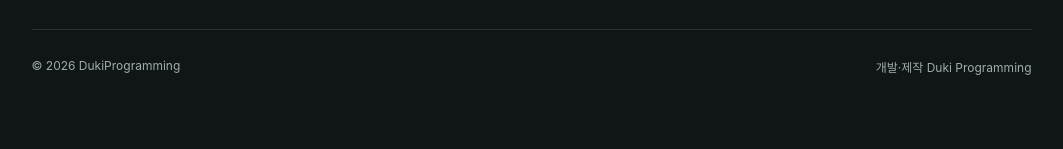
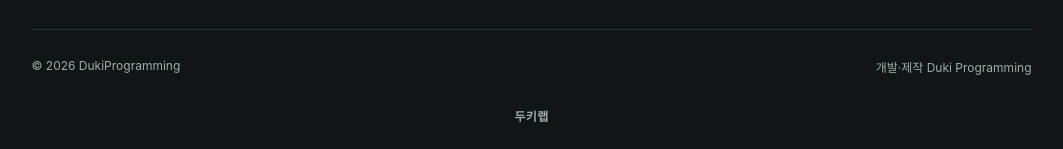
Before and after one commit to Duki-Programming/duki-programming.github.io, a Jekyll site: the page built from index.html, in a window 1280 px wide. Shown: the part 1010-1159 px from the top of the page, without its empty margins (101-1164 px from the left). Built offline with Jekyll 4.4.1, drawn with Linux system fonts in a browser that asks for light colours; some web fonts are replaced; before the commit the page ends 1117 px from its top, so only the background shows below that.

Commit message:
Add localized Duki Lab business attribution at the bottom of every page

```diff
--- /dev/null
+++ b/_includes/business-footer.html
@@ -0,0 +1 @@
+<div class="business-footer" lang="{% if page.lang == 'en' %}en{% else %}ko{% endif %}">{% if page.lang == 'en' %}Duki Lab{% else %}두키랩{% endif %}</div>
--- a/_layouts/catalog.html
+++ b/_layouts/catalog.html
@@ -22,6 +22,7 @@
   <script defer src="{{ '/assets/js/program-banners.js' | relative_url }}"></script>
   <link rel="stylesheet" href="{{ '/assets/css/program-stats.css' | relative_url }}?v={{ site.time | date: '%s' }}">
   {% include program-stats-script.html %}
+  <link rel="stylesheet" href="{{ '/assets/css/business-footer.css' | relative_url }}">
   {% include advertising-head.html %}
 </head>
 <body>
@@ -34,5 +35,6 @@
     <span>© {{ site.time | date: '%Y' }} DukiProgramming</span>
     <span>{{ copy.creator | escape }} Duki Programming</span>
   </footer>
+  {% include business-footer.html %}
 </body>
 </html>
--- a/_layouts/product.html
+++ b/_layouts/product.html
@@ -23,6 +23,7 @@
   {% include notifier-analytics.html %}
   <link rel="stylesheet" href="{{ '/assets/css/program-stats.css' | relative_url }}?v={{ site.time | date: '%s' }}">
   {% include program-stats-script.html %}
+  <link rel="stylesheet" href="{{ '/assets/css/business-footer.css' | relative_url }}">
   {% include advertising-head.html %}
 </head>
 <body>
@@ -30,5 +31,6 @@
   {% include site-ad.html %}
   {% include content-with-ads.html %}
   {% include notifier-privacy.html %}
+  {% include business-footer.html %}
 </body>
 </html>
--- /dev/null
+++ b/assets/css/business-footer.css
@@ -0,0 +1 @@
+.business-footer{margin:0;padding:0 24px 26px;text-align:center;color:var(--muted,#a0adaa);font-size:12px;font-weight:650;line-height:1.6;letter-spacing:.02em}
```
Also changed, not shown: README.md.
